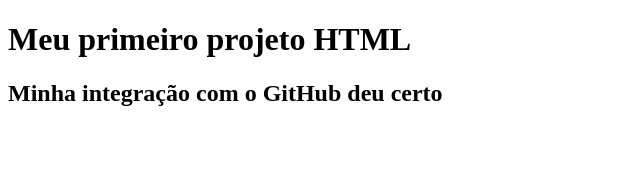
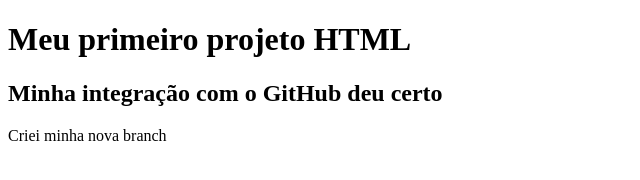
Before and after one commit to willianbortolato/23_02, a plain HTML site: page index.html in a window 1280 px wide. Shown: the whole page, without its empty margins (0-640 px from the left). Drawn offline with Linux system fonts and the light colour scheme.

Commit message:
minha nova branch

```diff
--- a/index.html
+++ b/index.html
@@ -8,5 +8,6 @@
 <body>
     <H1>Meu primeiro projeto HTML</H1>
     <H2>Minha integração com o GitHub deu certo</H2>
+    <p>Criei minha nova branch</p>
 </body>
 </html>
```
